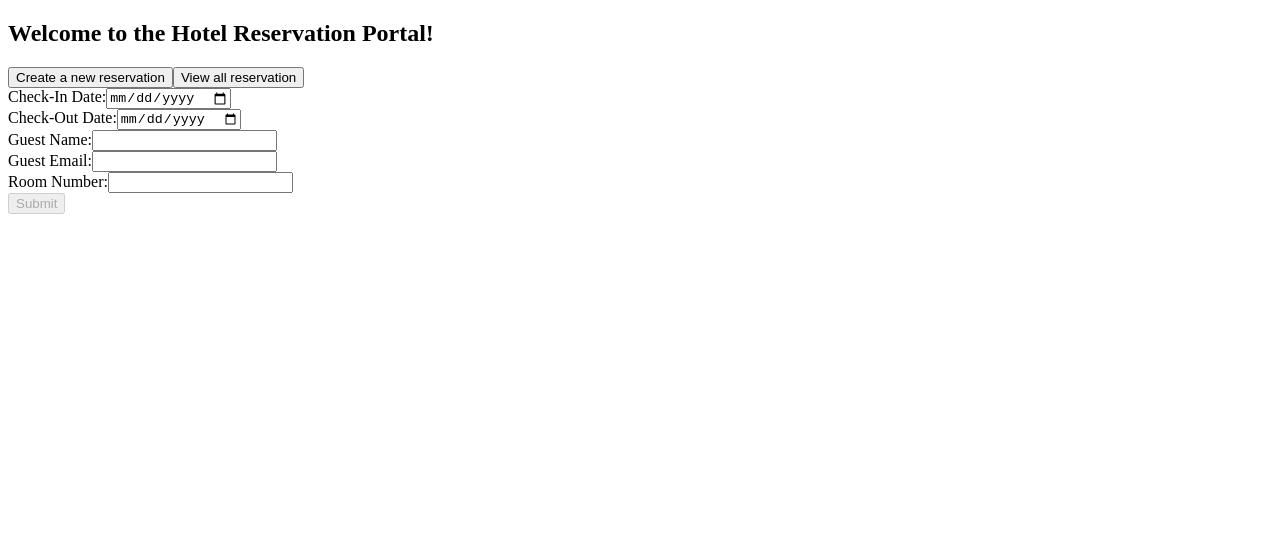
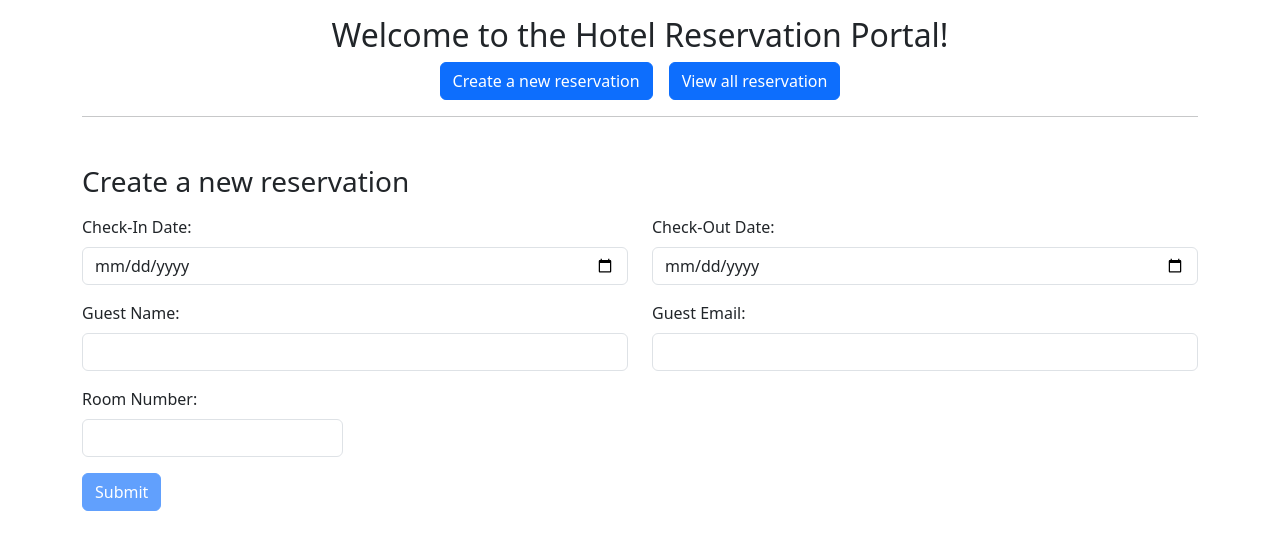
Before and after one commit to nthabeleng07/hotel-app, an Angular app: page /new in a window 1280 px wide. Shown: the top 550 px of the page. Built offline with nearby package versions, Linux system fonts and the light colour scheme.

Commit message:
Adding bootstrap styling to home page (#12)
* Adding bootstrap styling to home page

```diff
--- a/package.json
+++ b/package.json
@@ -18,6 +18,7 @@
     "@angular/platform-browser": "^16.0.0",
     "@angular/platform-browser-dynamic": "^16.0.0",
     "@angular/router": "^16.0.0",
+    "bootstrap": "^5.3.3",
     "rxjs": "~7.8.0",
     "tslib": "^2.3.0",
     "zone.js": "~0.13.0"
--- a/src/app/app.component.html
+++ b/src/app/app.component.html
@@ -1 +1,3 @@
-<router-outlet></router-outlet>
+<div class="container">
+  <router-outlet></router-outlet>
+</div>
--- a/src/app/home/home.component.html
+++ b/src/app/home/home.component.html
@@ -1,5 +1,5 @@
-<div>
+<div class="text-center my-3">
   <h2>Welcome to the Hotel Reservation Portal! </h2>
-  <button [routerLink]="['/new']">Create a new reservation</button>
-  <button [routerLink]="['/list']">View all reservation</button>
+  <button  class="btn btn-primary mx-2"[routerLink]="['/new']">Create a new reservation</button>
+  <button class="btn btn-primary mx-2" [routerLink]="['/list']">View all reservation</button>
 </div>
--- a/src/app/reservation-form/reservation-form.component.html
+++ b/src/app/reservation-form/reservation-form.component.html
@@ -1,47 +1,58 @@
 <app-home></app-home>
 
+<hr>
+<h3 class="mt-5 mb-3">Create a new reservation</h3>
 <form [formGroup]="reservationForm" (ngSubmit)="onSubmit()">
 
-  <div>
-    <label>Check-In Date:</label>
-    <input type="date" formControlName="checkInDate">
-    <div *ngIf="reservationForm.get('checkInDate')?.invalid &&reservationForm.get('checkInDate')?.touched">
+
+<div class="row mb-3">
+
+  <div class="col">
+    <label class="form-label">Check-In Date:</label>
+    <input class="form-control" type="date" formControlName="checkInDate">
+    <small class="text-danger" *ngIf="reservationForm.get('checkInDate')?.invalid &&reservationForm.get('checkInDate')?.touched">
       Check-In Date is required.
-    </div>
+    </small>
   </div>
 
-  <div>
-    <label>Check-Out Date:</label>
-    <input type="date" formControlName="checkOutDate">
-    <div *ngIf="reservationForm.get('checkOutDate')?.invalid &&reservationForm.get('checkOutDate')?.touched">
+  <div class="col">
+    <label class="form-label">Check-Out Date:</label>
+    <input class="form-control" type="date" formControlName="checkOutDate">
+    <small class="text-danger" *ngIf="reservationForm.get('checkOutDate')?.invalid &&reservationForm.get('checkOutDate')?.touched">
       Check-Out Date is required.
+    </small>
+  </div>
+</div>
+
+
+<div class="row mb-3">
+    <div class="col">
+      <label class="form-label">Guest Name:</label>
+      <input class="form-control" type="text" formControlName="guestName">
+      <small class="text-danger" *ngIf="reservationForm.get('guestName')?.invalid &&reservationForm.get('guestName')?.touched">
+        Guest Name is required.
+      </small>
     </div>
-  </div>
 
-  <div>
-    <label>Guest Name:</label>
-    <input type="text" formControlName="guestName">
-    <div *ngIf="reservationForm.get('guestName')?.invalid &&reservationForm.get('guestName')?.touched">
-      Guest Name is required.
+      <div class="col">
+        <label class="form-label">Guest Email:</label>
+        <input class="form-control" type="email" formControlName="guestEmail">
+        <small class="text-danger" *ngIf="reservationForm.get('guestEmail')?.invalid &&reservationForm.get('guestEmail')?.touched">
+          Guest Email is required.
+        </small>
+      </div>
     </div>
-  </div>
 
-  <div>
-    <label>Guest Email:</label>
-    <input type="email" formControlName="guestEmail">
-    <div *ngIf="reservationForm.get('guestEmail')?.invalid &&reservationForm.get('guestEmail')?.touched">
-      Guest Email is required.
+    <div class="row mb-3">
+      <div class="col-3">
+        <label class="form-label">Room Number:</label>
+        <input class="form-control" type="number" formControlName="roomNumber">
+        <small class="text-danger" *ngIf="reservationForm.get('roomNumber')?.invalid &&reservationForm.get('roomNumber')?.touched">
+          Room number is required.
+        </small>
+      </div>
     </div>
-  </div>
 
-  <div>
-    <label>Room Number:</label>
-    <input type="number" formControlName="roomNumber">
-    <div *ngIf="reservationForm.get('roomNumber')?.invalid &&reservationForm.get('roomNumber')?.touched">
-      Room number is required.
-    </div>
-  </div>
-
-  <button type="submit" [disabled]="reservationForm.invalid">Submit</button>
+  <button class="btn btn-primary" type="submit" [disabled]="reservationForm.invalid">Submit</button>
 
 </form>
--- a/src/styles.css
+++ b/src/styles.css
@@ -1 +1,2 @@
 /* You can add global styles to this file, and also import other style files */
+@import "~bootstrap/dist/css/bootstrap.min.css"
```
Also changed, not shown: 1 other file (tests, documents, lock files or other folders).
